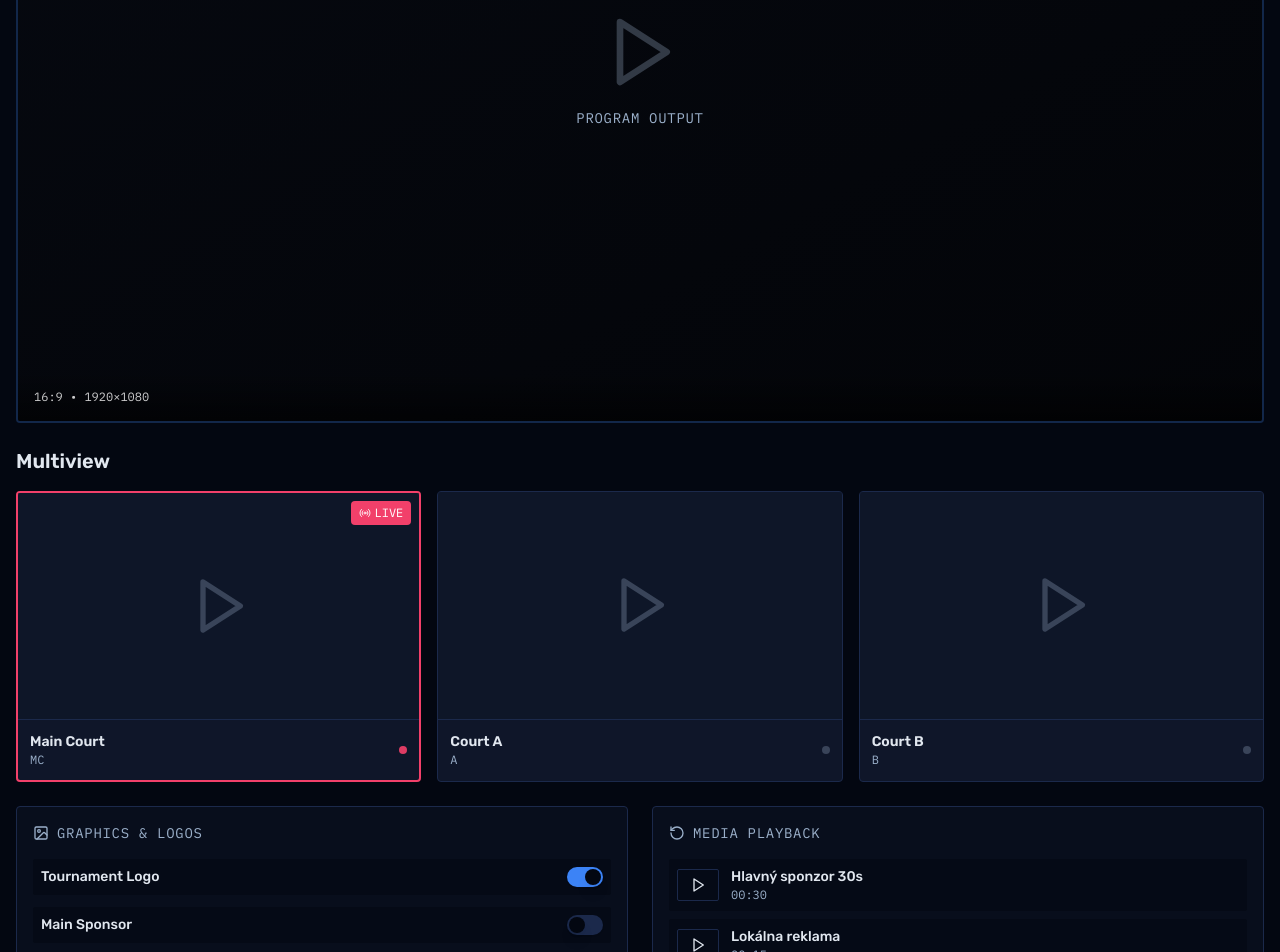
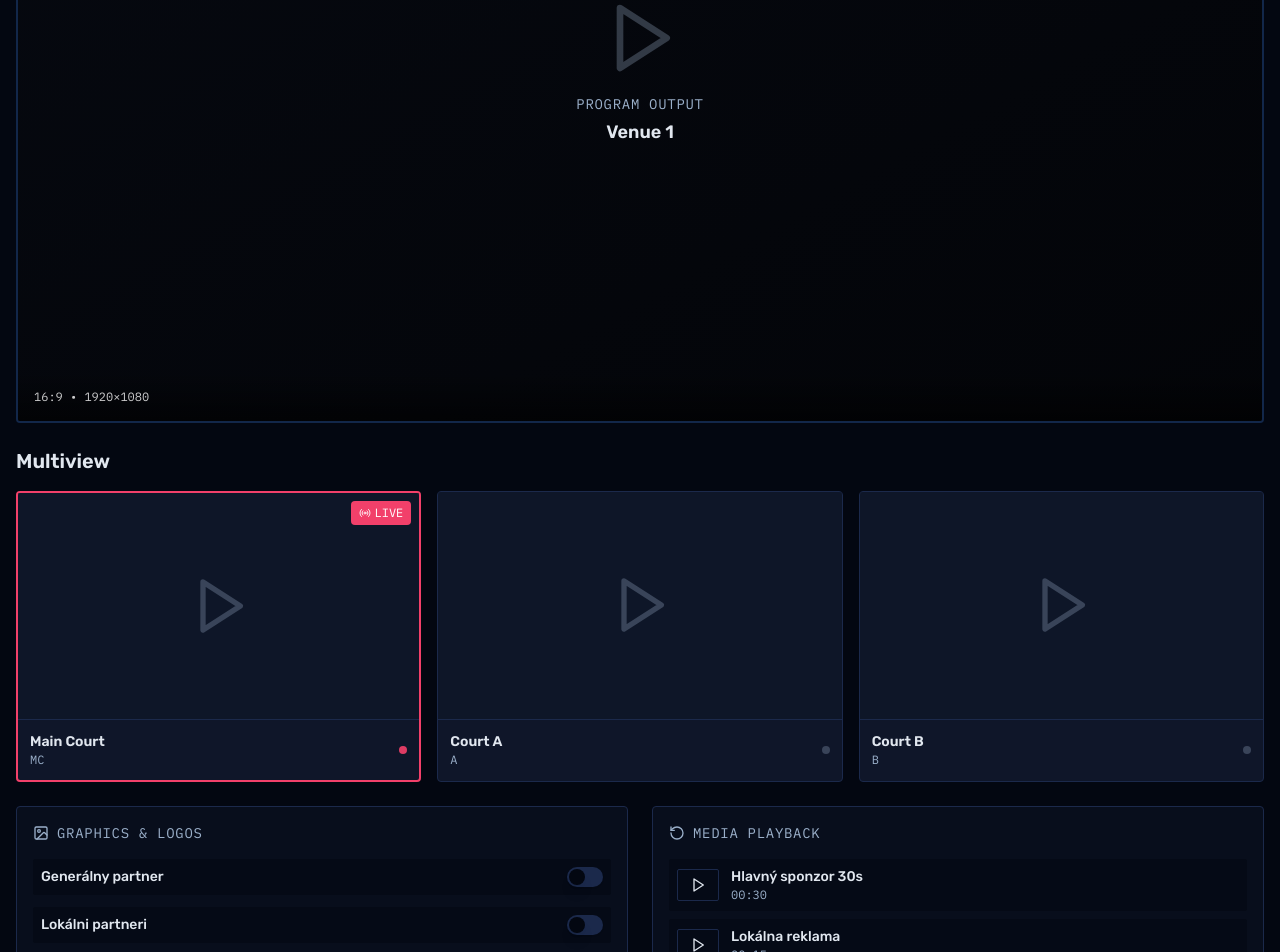
Before and after one commit to psmekal/sg-d01a8de2-b578-41ec-95a9-78867e963d47-1778307614, a Next.js app: page / in a window 1280 px wide. Shown: the part 400-1352 px from the top of the page. Built offline with nearby package versions, Linux system fonts and the light colour scheme.

Commit message:
chore(project): load files from handball-scoreboard-live

```diff
--- a/src/components/GraphicsControl.tsx
+++ b/src/components/GraphicsControl.tsx
@@ -1,32 +1,17 @@
-import { useState } from "react";
 import { Card } from "@/components/ui/card";
 import { Switch } from "@/components/ui/switch";
 import { Label } from "@/components/ui/label";
 import { Image } from "lucide-react";
 
-interface GraphicsState {
-  mainSponsor: boolean;
-  localSponsors: boolean;
-  tournamentLogo: boolean;
+interface GraphicsControlProps {
+  graphics: {
+    mainSponsor: boolean;
+    localSponsors: boolean;
+  };
+  onToggleGraphic: (key: "mainSponsor" | "localSponsors") => void;
 }
 
-interface GraphicsControlProps {
-  onGraphicsChange?: (graphics: GraphicsState) => void;
-}
-
-export function GraphicsControl({ onGraphicsChange }: GraphicsControlProps) {
-  const [graphics, setGraphics] = useState<GraphicsState>({
-    mainSponsor: false,
-    localSponsors: false,
-    tournamentLogo: true,
-  });
-
-  const toggleGraphic = (key: keyof GraphicsState) => {
-    const newGraphics = { ...graphics, [key]: !graphics[key] };
-    setGraphics(newGraphics);
-    onGraphicsChange?.(newGraphics);
-  };
-
+export function GraphicsControl({ graphics, onToggleGraphic }: GraphicsControlProps) {
   return (
     <Card className="p-4 space-y-4 bg-muted/50">
       <div className="flex items-center gap-2">
@@ -38,35 +23,24 @@ export function GraphicsControl({ onGraphicsChange }: GraphicsControlProps) {
 
       <div className="space-y-3">
         <div className="flex items-center justify-between p-2 rounded-md bg-background/50">
-          <Label htmlFor="tournament-logo" className="text-sm cursor-pointer flex-1">
-            Tournament Logo
-          </Label>
-          <Switch
-            id="tournament-logo"
-            checked={graphics.tournamentLogo}
-            onCheckedChange={() => toggleGraphic("tournamentLogo")}
-          />
-        </div>
-
-        <div className="flex items-center justify-between p-2 rounded-md bg-background/50">
           <Label htmlFor="main-sponsor" className="text-sm cursor-pointer flex-1">
-            Main Sponsor
+            Generálny partner
           </Label>
           <Switch
             id="main-sponsor"
             checked={graphics.mainSponsor}
-            onCheckedChange={() => toggleGraphic("mainSponsor")}
+            onCheckedChange={() => onToggleGraphic("mainSponsor")}
           />
         </div>
 
         <div className="flex items-center justify-between p-2 rounded-md bg-background/50">
           <Label htmlFor="local-sponsors" className="text-sm cursor-pointer flex-1">
-            Local Sponsors
+            Lokálni partneri
           </Label>
           <Switch
             id="local-sponsors"
             checked={graphics.localSponsors}
-            onCheckedChange={() => toggleGraphic("localSponsors")}
+            onCheckedChange={() => onToggleGraphic("localSponsors")}
           />
         </div>
       </div>
--- a/src/components/ProgramMonitor.tsx
+++ b/src/components/ProgramMonitor.tsx
@@ -2,31 +2,56 @@ import { Play } from "lucide-react";
 import { Card } from "@/components/ui/card";
 
 interface ProgramMonitorProps {
-  stationName: string;
-  isLive: boolean;
+  venueName?: string;
+  stationName?: string;
+  isLive?: boolean;
+  graphics?: { mainSponsor: boolean; localSponsors: boolean; };
+  playingMedia?: string | null;
 }
 
-export function ProgramMonitor({ stationName, isLive }: ProgramMonitorProps) {
+export function ProgramMonitor({ venueName, stationName, isLive = true, graphics, playingMedia }: ProgramMonitorProps) {
+  const displayName = venueName || stationName || "Unknown Venue";
+
   return (
     <Card className="relative w-full aspect-video bg-black overflow-hidden border-2 border-primary/30">
       <div className="absolute inset-0 flex items-center justify-center bg-gradient-to-br from-muted/40 to-muted/20">
         <div className="text-center space-y-4">
+          {playingMedia ? (
+            <div className="px-6 py-4 bg-accent/20 backdrop-blur-md rounded-xl border border-accent/50 animate-pulse">
+              <p className="text-2xl font-bold text-white">Prehráva sa: {playingMedia}</p>
+            </div>
+          ) : (
+            <>
               <Play className="w-20 h-20 text-muted-foreground/30 mx-auto" />
               <div className="space-y-1">
                 <p className="text-sm font-mono text-muted-foreground uppercase tracking-wider">
                   Program Output
                 </p>
-            <p className="text-lg font-semibold text-foreground">{stationName}</p>
+                <p className="text-lg font-semibold text-foreground">{displayName}</p>
               </div>
+            </>
+          )}
         </div>
       </div>
 
       {isLive && (
-        <div className="absolute top-4 right-4 flex items-center gap-2 px-3 py-1.5 bg-accent/90 backdrop-blur-sm rounded">
+        <div className="absolute top-4 right-4 flex items-center gap-2 px-3 py-1.5 bg-accent/90 backdrop-blur-sm rounded z-10">
           <div className="w-2 h-2 bg-white rounded-full animate-pulse" />
           <span className="text-xs font-mono font-semibold text-white uppercase tracking-wider">
             Live
           </span>
+        </div>
+      )}
+
+      {graphics?.mainSponsor && !playingMedia && (
+        <div className="absolute top-4 left-4 px-4 py-2 bg-white/10 backdrop-blur-md rounded border border-white/20">
+          <span className="font-bold text-white">GEN. PARTNER</span>
+        </div>
+      )}
+
+      {graphics?.localSponsors && !playingMedia && (
+        <div className="absolute bottom-12 right-4 px-4 py-2 bg-white/10 backdrop-blur-md rounded border border-white/20">
+          <span className="font-semibold text-white/80">Lokálny partner</span>
         </div>
       )}
 
```
Lines whose indentation alone changed are shown as unchanged.
